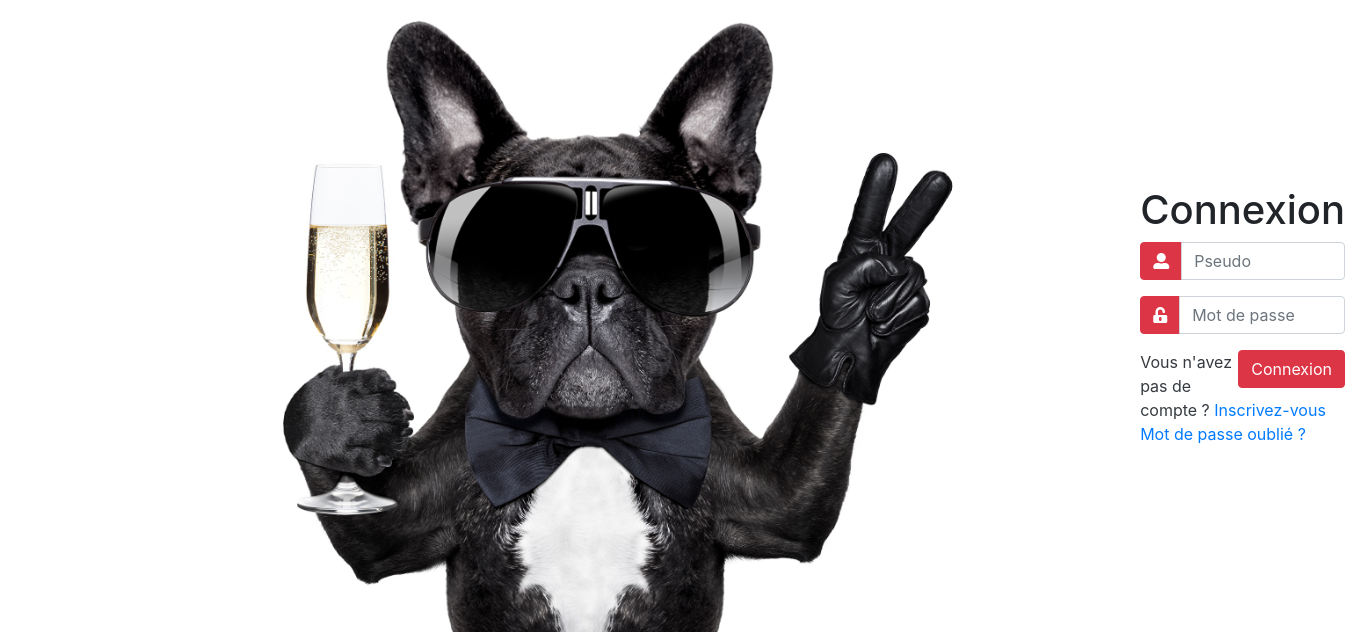
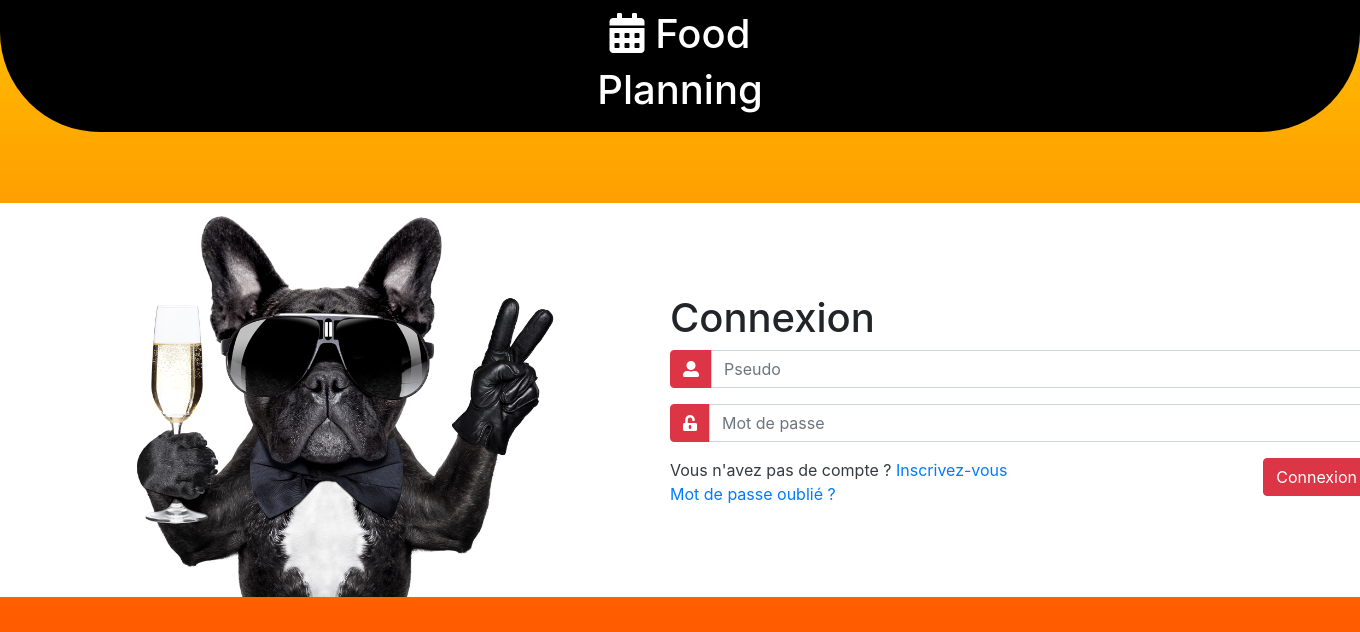
Before and after one commit to riderflo85/foodplanning, a Django app: page / in a window 1360 px wide; the page is wider, and only the part inside the window is pictured. Shown: the top 632 px of that part. Run offline with Django 3.2, Linux system fonts and the light colour scheme; some libraries are stand-ins or nearby versions.

Commit message:
Add header in base.html

```diff
--- a/usercontrol/static/usercontrol/css/header.css
+++ b/usercontrol/static/usercontrol/css/header.css
@@ -1 +1,11 @@
 /* HEADER */
+
+header
+{
+    padding-top: 10px;
+    padding-bottom: 10px;
+    color: white;
+    background-color: black;
+    border: 0px solid;
+    border-radius: 0px 0px 100px 100px;
+}
--- a/usercontrol/templates/usercontrol/base.html
+++ b/usercontrol/templates/usercontrol/base.html
@@ -11,7 +11,9 @@
         <link rel="icon" type="image/png" href="{% static 'usercontrol/img/logo.png' %}">
 
         <!-- Style CSS -->
-        <link rel="stylesheet" href="{% static 'usercontrol/css/my_style.css' %}">
+        <link rel="stylesheet" href="{% static 'usercontrol/css/header.css' %}">
+        <link rel="stylesheet" href="{% static 'usercontrol/css/sign_in_page.css' %}">
+        <link rel="stylesheet" href="{% static 'usercontrol/css/sign_up_page.css' %}">
 
         <!-- Bootstrap CSS -->
         <link rel="stylesheet" href="https://stackpath.bootstrapcdn.com/bootstrap/4.3.1/css/bootstrap.min.css" integrity="sha384-ggOyR0iXCbMQv3Xipma34MD+dH/1fQ784/j6cY/iJTQUOhcWr7x9JvoRxT2MZw1T" crossorigin="anonymous">
@@ -21,6 +23,12 @@
     </head>
 
     <body>
+
+        <!-- header -->
+        <header class="fixed-top text-center">
+            <h1><i class="fas fa-calendar-alt"></i> Food</h1>
+            <h1>Planning</h1>
+        </header>
         <!-- content block -->
         {% block content %} {% endblock content %}
 
```
